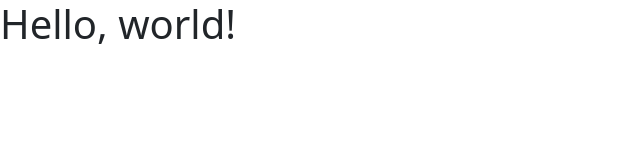
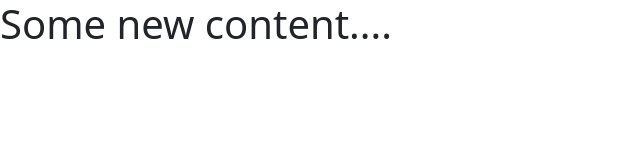
Before and after one commit to kellygeorge1/daily-challenges, a plain HTML site: page index.html in a window 1280 px wide. Shown: the whole page, without its empty margins (0-640 px from the left). Drawn offline with nearby package versions, Linux system fonts and the light colour scheme.

Commit message:
added new header

```diff
--- a/index.html
+++ b/index.html
@@ -11,7 +11,7 @@
     <title>Hello, world!</title>
   </head>
   <body>
-    <h1>Hello, world!</h1>
+    <h1>Some new content....</h1>
 
     <!-- Optional JavaScript; choose one of the two! -->
 
```
